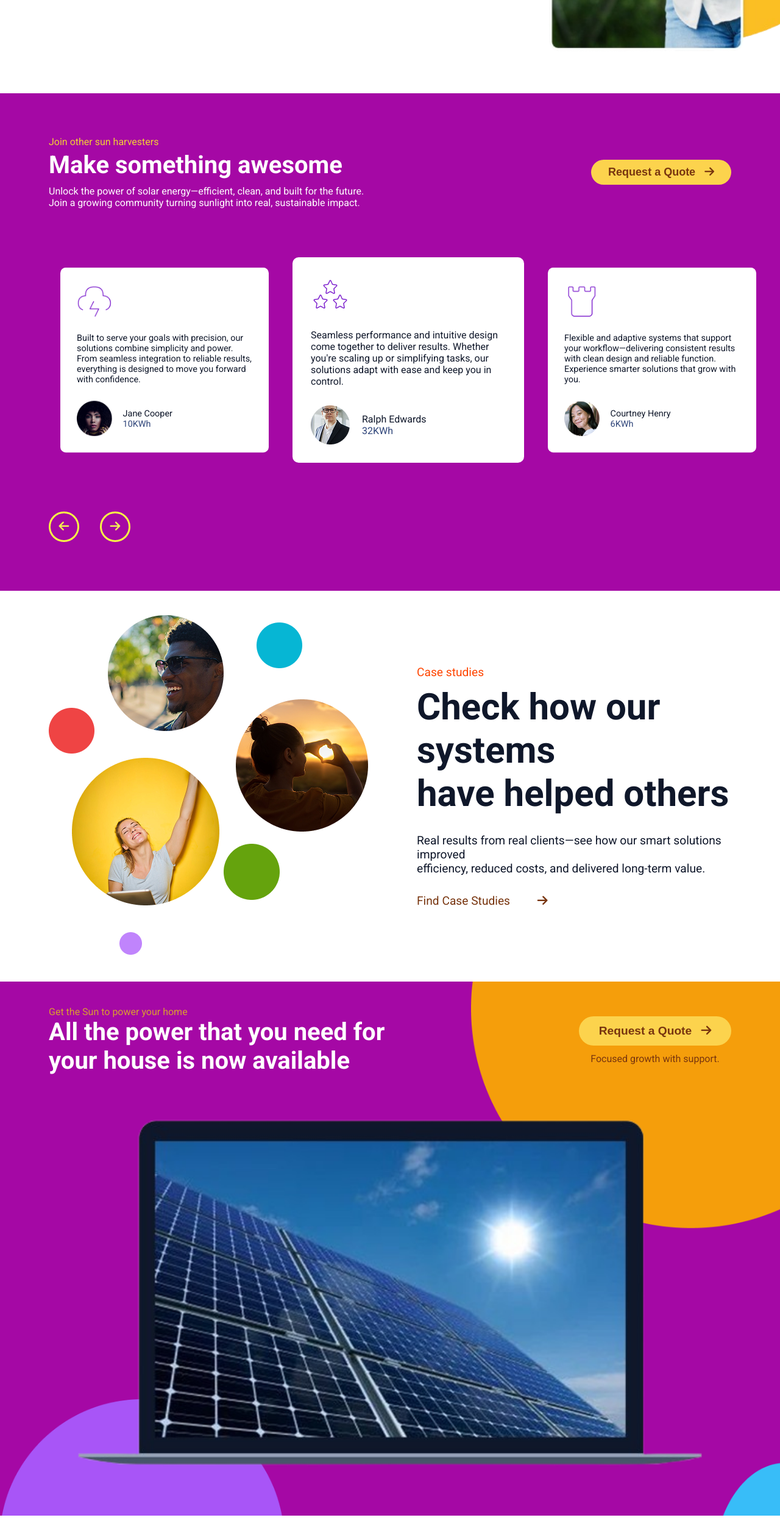
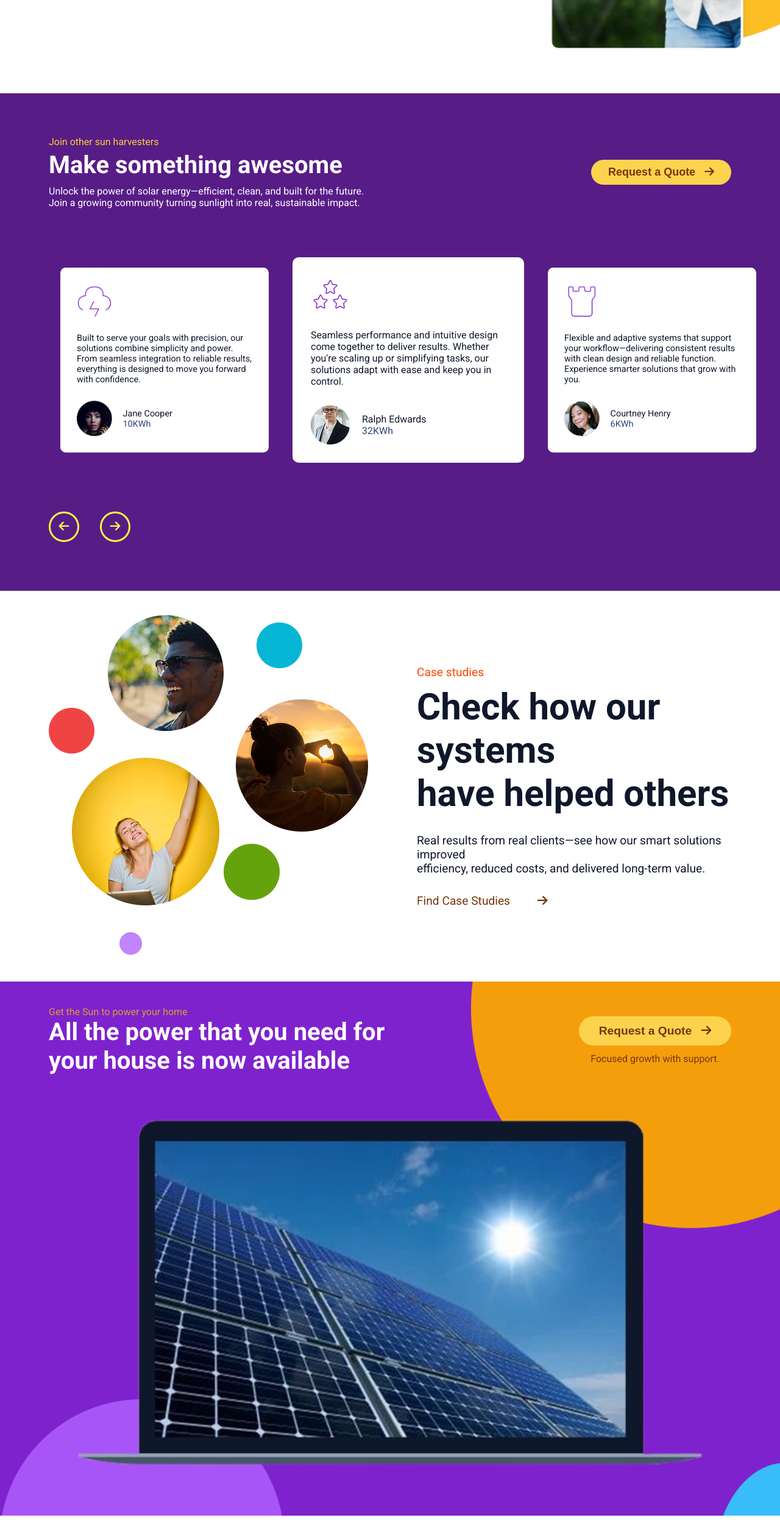
Before and after one commit to tochi147/soller, a plain HTML site: page index.html in a window 1280 px wide. Shown: the part 3452-5955 px from the top of the page at 61% size. Drawn offline with Linux system fonts and the light colour scheme.

Commit message:
fit some error

```diff
--- a/style.css
+++ b/style.css
@@ -278,7 +278,7 @@ display: block;
   padding-top: 50px;
 }
 .section4{
-  background-color: rgb(165, 8, 165);
+  background-color: #581c87;
    padding-bottom: 80px;
    padding-top: 30px;
 }
@@ -367,7 +367,7 @@ padding-bottom: 30px;
     background-repeat: no-repeat;
     height: 100%;
     color: white;
-    background-color: rgb(165, 8, 165);
+    background-color: #7e22ce;
 
     overflow: hidden;
 
```
